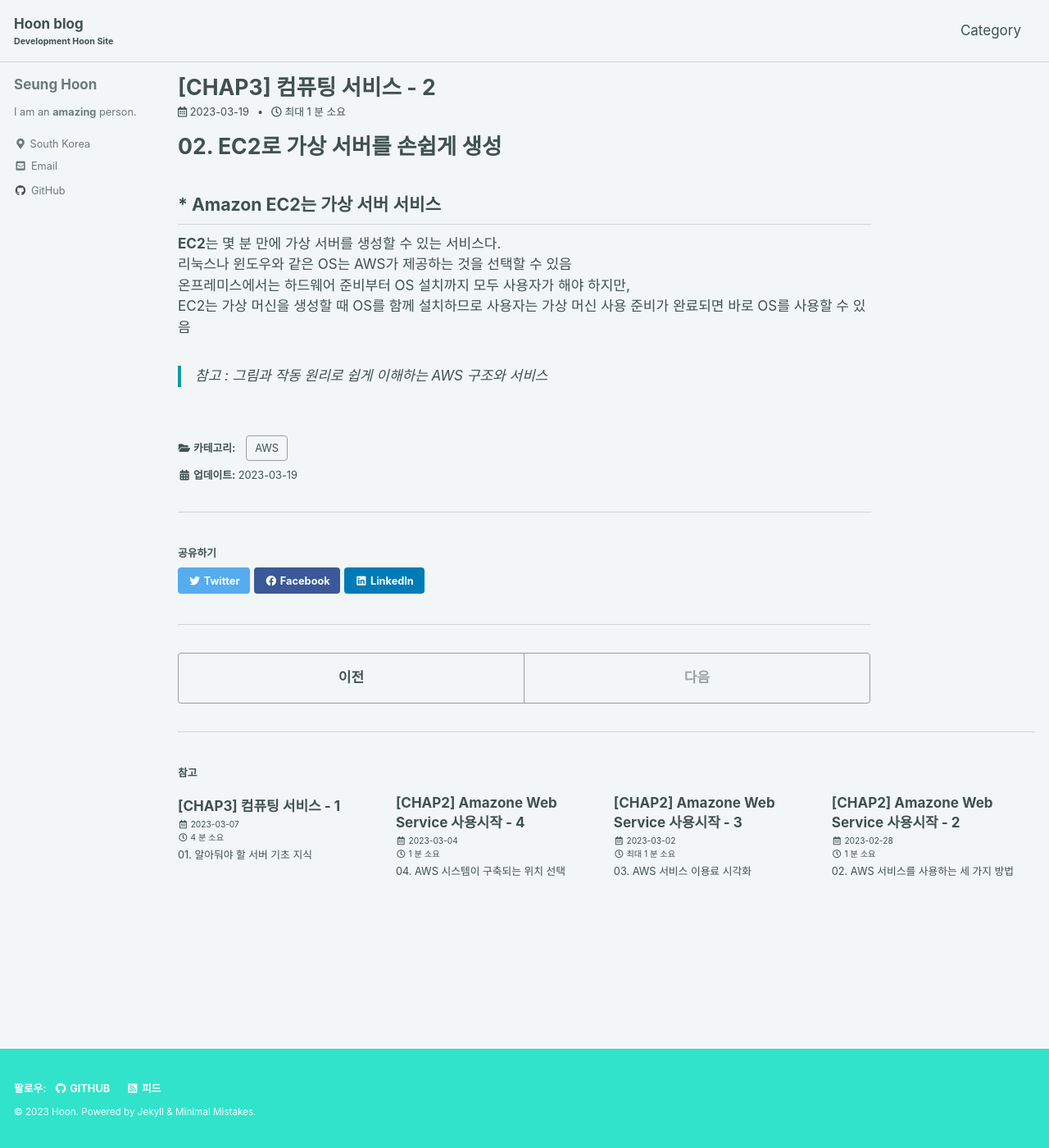
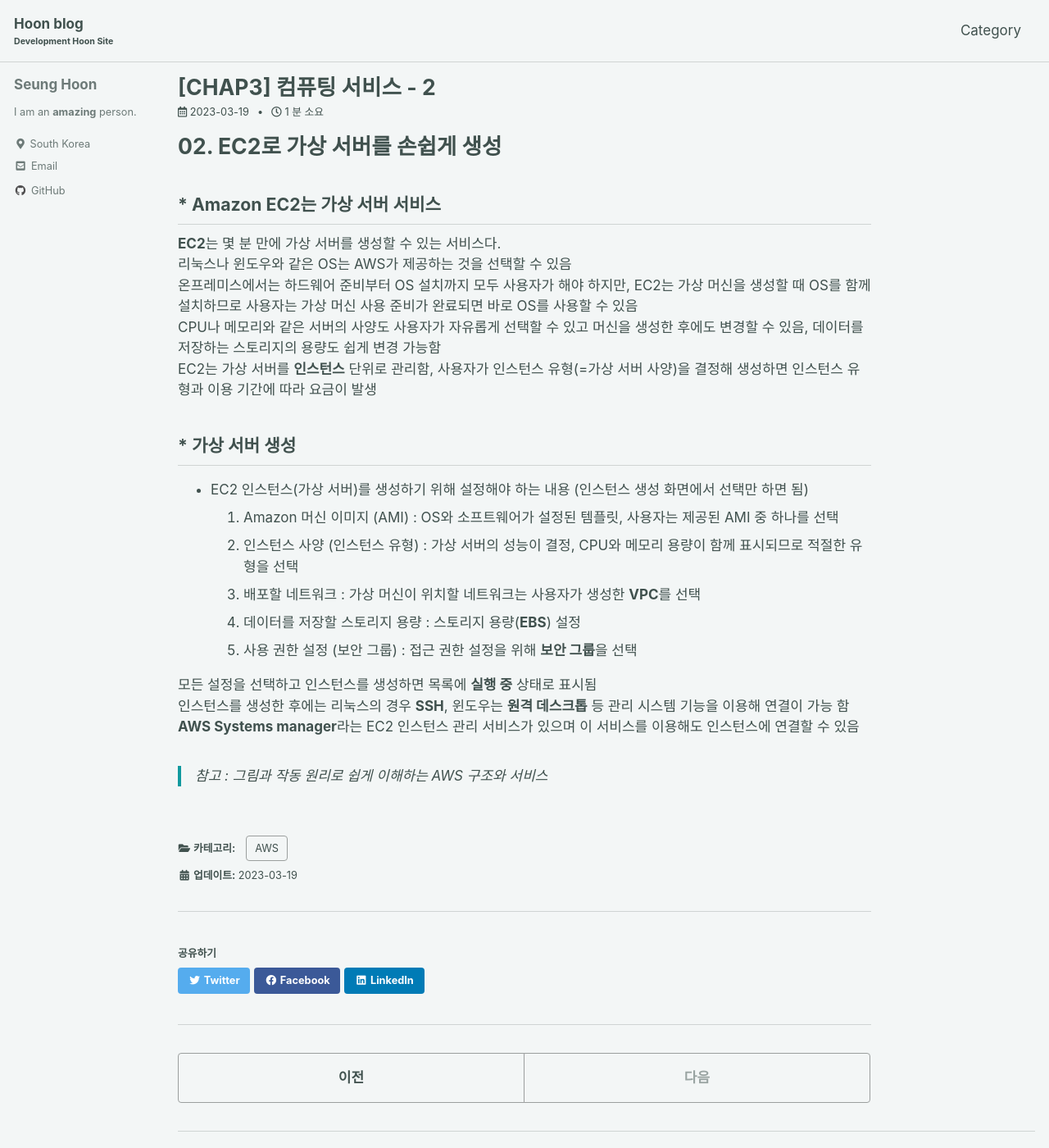
Before and after one commit to ibk01161/ibk01161.github.io, a Jekyll site: the page built from _posts/2023-03-19-aws3_02.md, in a window 1280 px wide and 1400 px high. Shown: the whole window at 82% size. Built offline with Jekyll 4.4.1, drawn with Linux system fonts in a browser that asks for light colours; cached includes are drawn as plain includes.

Commit message:
Add Post

```diff
--- a/_posts/2023-03-19-aws3_02.md
+++ b/_posts/2023-03-19-aws3_02.md
@@ -10,8 +10,24 @@ categories: AWS
 
 **EC2**는 몇 분 만에 가상 서버를 생성할 수 있는 서비스다.
 리눅스나 윈도우와 같은 OS는 AWS가 제공하는 것을 선택할 수 있음
-온프레미스에서는 하드웨어 준비부터 OS 설치까지 모두 사용자가 해야 하지만,
-EC2는 가상 머신을 생성할 때 OS를 함께 설치하므로 사용자는 가상 머신 사용 준비가 완료되면 바로 OS를 사용할 수 있음
+온프레미스에서는 하드웨어 준비부터 OS 설치까지 모두 사용자가 해야 하지만, EC2는 가상 머신을 생성할 때 OS를 함께 설치하므로 사용자는 가상 머신 사용 준비가 완료되면 바로 OS를 사용할 수 있음
+CPU나 메모리와 같은 서버의 사양도 사용자가 자유롭게 선택할 수 있고 머신을 생성한 후에도 변경할 수 있음, 데이터를 저장하는 스토리지의 용량도 쉽게 변경 가능함
+EC2는 가상 서버를 **인스턴스** 단위로 관리함, 사용자가 인스턴스 유형(=가상 서버 사양)을 결정해 생성하면 인스턴스 유형과 이용 기간에 따라 요금이 발생
+
+
+## * 가상 서버 생성
+
+* EC2 인스턴스(가상 서버)를 생성하기 위해 설정해야 하는 내용 (인스턴스 생성 화면에서 선택만 하면 됨)
+1. Amazon 머신 이미지 (AMI) : OS와 소프트웨어가 설정된 템플릿, 사용자는 제공된 AMI 중 하나를 선택
+2. 인스턴스 사양 (인스턴스 유형) : 가상 서버의 성능이 결정, CPU와 메모리 용량이 함께 표시되므로 적절한 유형을 선택
+3. 배포할 네트워크 : 가상 머신이 위치할 네트워크는 사용자가 생성한 **VPC**를 선택
+4. 데이터를 저장할 스토리지 용량 : 스토리지 용량(**EBS**) 설정
+5. 사용 권한 설정 (보안 그룹) : 접근 권한 설정을 위해 **보안 그룹**을 선택
+
+모든 설정을 선택하고 인스턴스를 생성하면 목록에 **실행 중** 상태로 표시됨
+인스턴스를 생성한 후에는 리눅스의 경우 **SSH**, 윈도우는 **원격 데스크톱** 등 관리 시스템 기능을 이용해 연결이 가능 함
+**AWS Systems manager**라는 EC2 인스턴스 관리 서비스가 있으며 이 서비스를 이용해도 인스턴스에 연결할 수 있음
+
 
 
 > 참고 : 그림과 작동 원리로 쉽게 이해하는 AWS 구조와 서비스
```
